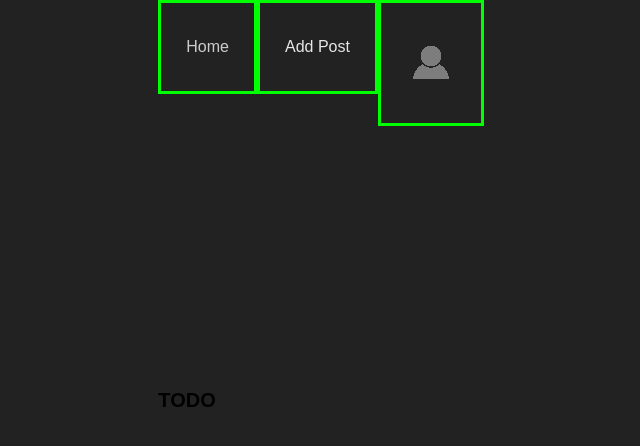
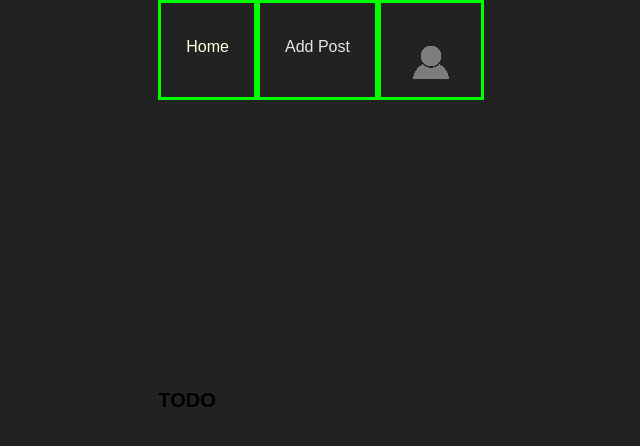
Before and after one commit to poderkas/WebApp2022, a plain HTML site: page index.html in a window 1280 px wide. In both pictures the pointer is over the link "Home". Shown: the whole page, without its empty margins (453-1093 px from the left). Drawn offline with Linux system fonts and the light colour scheme.

Commit message:
Update style.css
minor changes in the header design

```diff
--- a/res/css/style.css
+++ b/res/css/style.css
@@ -25,9 +25,10 @@ a {
 }
 .item {
     padding: 20px;
+    height: 100px;
 }
 .item a:hover {
-    color: #ccc;
+    color: LightYellow;
 }
 h1{
     font-size: 20px;
```
